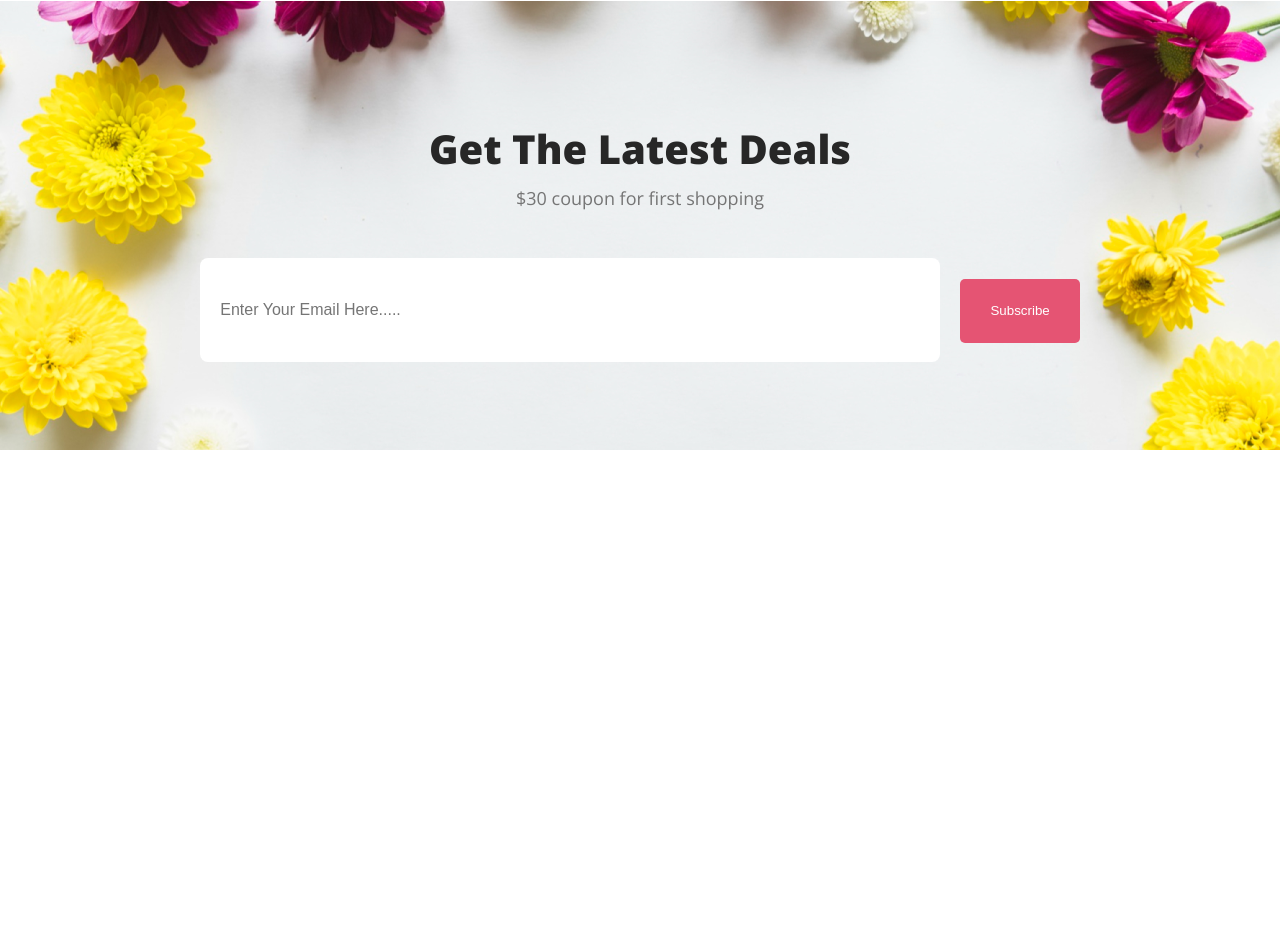
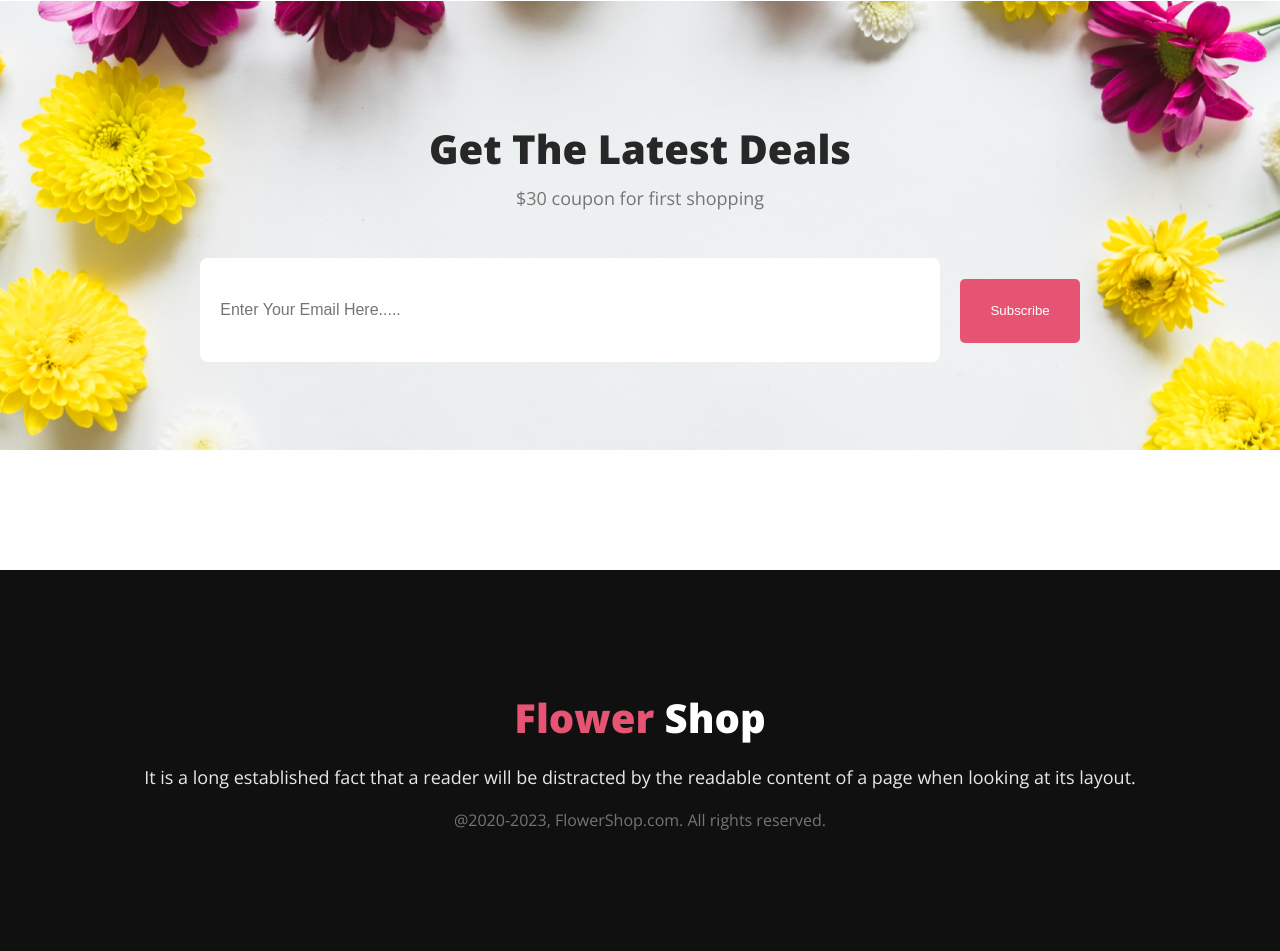
Before and after one commit to jahidulislam12345/Flowershop, a plain HTML site: page index.html in a window 1280 px wide. Shown: the part 2809-3760 px from the top of the page. Before the commit the page ends 3259 px from the top, so only its background shows below. Drawn offline with nearby package versions, Linux system fonts and the light colour scheme.

Commit message:
all add done

```diff
--- a/index.html
+++ b/index.html
@@ -163,9 +163,22 @@
       </div>
         <!-- Get The Latest Deals section end -->
     </main>
+
+
+    <!-- footer section start -->
     <footer>
+        <div class="footer-container">
+            <h1 class="footer-heading">
+                <span class="footer-color">Flower</span>
+                Shop
+            </h1>
 
+            <div class="footer-description">It is a long established fact that a reader will be distracted by the readable content of a page when looking at its layout.</div>
+
+            <div class="footer-all-right-sign">@2020-2023, FlowerShop.com. All rights reserved. </div>
+
+        </div>
     </footer>
-
+    <!-- footer section end -->
 </body>
 </html>
--- a/style/style.css
+++ b/style/style.css
@@ -257,13 +257,49 @@ body {
     margin-right: 16px;
 }
 
-.get-the-latest-deals-form input[type=button]{
+.get-the-latest-deals-form input[type=button] {
     color: #FFF;
     background-color: #E55473;
     padding: 20px 30px;
     height: 64px;
     border: 0;
     border-radius: 5px;
+}
 
+/* Get The Latest Deals end */
+
+
+/* footer section start */
+
+.footer-container {
+    background: #111010;
+    text-align: center;
+    color: white;
+    margin-top: 120px;
+    padding: 120px 0;
 }
-/* Get The Latest Deals end */
+
+.footer-heading {
+    font-size: 40px;
+    font-weight: 800;
+    margin-bottom: 20px;
+}
+
+.footer-color {
+    color: #E55473;
+}
+
+.footer-description {
+    color: rgba(255, 255, 255, 0.90);
+    font-size: 18px;
+    font-weight: 400;
+    margin-bottom: 20px;
+}
+
+.footer-all-right-sign {
+    color: #757575;
+    font-size: 16px;
+    font-weight: 400;
+}
+
+/* footer section end */
```
